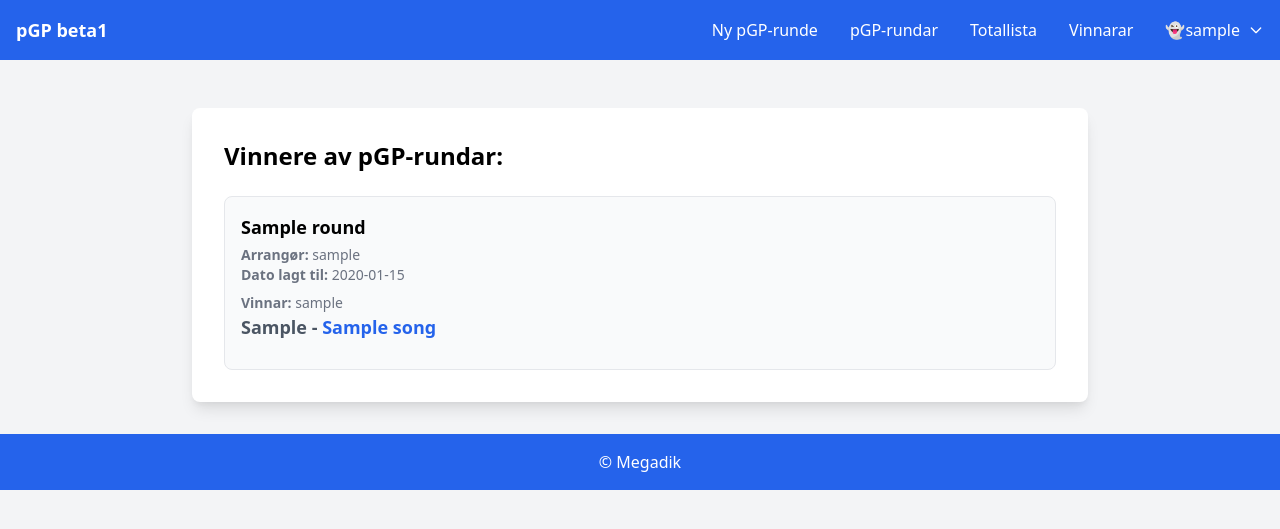
After one commit to asleulv/pGPv3, a Django app: page /round-winners/ in a window 1280 px wide. The commit adds this page. Shown: the top 529 px of the page. Run offline with Django 4.2, Linux system fonts and the light colour scheme; a user stored in the database is signed in; tables that the repository leaves empty hold one stand-in row (values such as "Sample post").

Commit message:
Added round_winners

```diff
--- a/pgp/app/templates/app/combined_songs.html
+++ b/pgp/app/templates/app/combined_songs.html
@@ -77,7 +77,7 @@
             ordering: true,
             pageLength: 10, // Default page length
             language: {
-                processing: "Behandler...",
+                processing: "🪗",
                 search: "Søk:",
                 lengthMenu: "Vis _MENU_ bidrag per side",
                 info: "Viser _START_ til _END_ av _TOTAL_ bidrag",
--- /dev/null
+++ b/pgp/app/templates/app/round_winners.html
@@ -0,0 +1,35 @@
+{% extends 'base.html' %}
+
+{% block title %}Vinnere av pGP-rundar{% endblock %}
+
+{% block content %}
+<div class="max-w-4xl mx-auto bg-white shadow-lg rounded-lg p-8 mt-12">
+    <h1 class="text-2xl font-bold mb-6">Vinnere av pGP-rundar:</h1>
+    <div class="grid grid-cols-1 gap-6">
+
+        {% for winner in winners %}
+            <div class="bg-gray-50 border border-gray-200 rounded-lg p-4 w-full flex flex-col">
+                <div class="font-bold text-lg mb-1">{{ winner.round_name }}</div>
+                <div class="text-sm text-gray-500 mb-2">
+                    <strong>Arrangør:</strong> {{ winner.organizer }} <br>
+                    <strong>Dato lagt til:</strong> {{ winner.date_added }}
+                </div>
+                <div class="flex-grow mb-2">
+                    <div class="text-sm text-gray-500">
+                        <strong>Vinnar:</strong> {{ winner.winning_player_nickname }}
+                    </div>
+                    <div class="text-lg font-semibold mb-1 text-gray-600">  <!-- Increased font size and bold -->
+                        {{ winner.artist }} -
+                        <a href="{{ winner.spotify_url }}" class="text-blue-600 hover:underline" target="_blank">{{ winner.song_title }}</a>
+                    </div>
+                </div>
+            </div>
+        {% empty %}
+            <div class="text-center col-span-1">Det finnes ingen vinnere.</div>
+        {% endfor %}
+
+
+
+    </div>
+</div>
+{% endblock %}
--- a/pgp/app/templates/base.html
+++ b/pgp/app/templates/base.html
@@ -40,6 +40,9 @@
           </li>
           <li>
             <a href="{% url 'combined-songs' %}" class="hover:underline">Totallista</a>
+          </li>
+          <li>
+            <a href="{% url 'round_winners' %}" class="hover:underline">Vinnarar</a>
           </li>
           {% if user.is_authenticated %}
           <li class="relative">
--- a/pgp/app/urls.py
+++ b/pgp/app/urls.py
@@ -19,5 +19,7 @@ urlpatterns = [
     path('export/word/<int:round_id>/', views.export_to_word, name='export_to_word'),
     path('combined-songs/data/', views.combined_song_data_view, name='combined_song_data_view'),
     path('combined-songs/', views.combined_song_view, name='combined-songs'),
+    path('round-winners/data/', views.round_winners_data_view, name='round_winners_data_view'),
+    path('round-winners/', views.round_winners_view, name='round_winners'),
 
 ]
--- a/pgp/app/utils.py
+++ b/pgp/app/utils.py
@@ -1,7 +1,8 @@
 # myapp/utils.py
 from collections import namedtuple
-from .models import LegacySong, Song  # Ensure all relevant models are imported
+from .models import LegacySong, Song, Round  # Ensure all relevant models are imported
 from django.utils import timezone
+from django.db.models import OuterRef, Subquery
 
 def get_combined_song_data():
     CombinedSong = namedtuple('CombinedSong', [
@@ -47,3 +48,89 @@ def get_combined_song_data():
             ))
 
     return combined_songs
+
+def get_round_winners():
+    RoundWinner = namedtuple('RoundWinner', [
+        'round_name',
+        'organizer',
+        'date_added',
+        'artist',
+        'song_title',
+        'spotify_url',
+        'winning_player_nickname'
+    ])
+
+    winners = []
+
+    # Fetch all LegacySong instances where pgp_plassering is '1' (first place)
+    for legacy_song in LegacySong.objects.filter(pgp_plassering='1'):
+        round_name = f"pGP#{legacy_song.pgp_num} - {legacy_song.pgp_tema}" if legacy_song.pgp_num else legacy_song.pgp_tema
+        winners.append(RoundWinner(
+            round_name=round_name,
+            organizer=legacy_song.pgp_arr,
+            date_added=legacy_song.date_added,  # Keep as text
+            artist=legacy_song.artist,
+            song_title=legacy_song.song,
+            spotify_url=legacy_song.spotify_url,
+            winning_player_nickname=legacy_song.pgp_levert_av,
+        ))
+
+    latest_round_winners = (
+        Round.objects.filter(round_finished=True)
+        .annotate(
+            winning_score=Subquery(
+                Song.objects.filter(round=OuterRef('id'))
+                .order_by('-total_score')
+                .values('total_score')[:1]
+            )
+        )
+        .filter(winning_score__gt=0)
+        .annotate(
+            winning_song_title=Subquery(
+                Song.objects.filter(round=OuterRef('id'))
+                .order_by('-total_score')
+                .values('title')[:1]
+            ),
+            winning_artist=Subquery(
+                Song.objects.filter(round=OuterRef('id'))
+                .order_by('-total_score')
+                .values('artist')[:1]
+            ),
+            winning_spotify_url=Subquery(
+                Song.objects.filter(round=OuterRef('id'))
+                .order_by('-total_score')
+                .values('spotify_url')[:1]
+            ),
+            winning_player_nickname=Subquery(
+                Song.objects.filter(round=OuterRef('id'))
+                .order_by('-total_score')
+                .values('player__nickname')[:1]
+            )
+        )
+        .values(
+            'name',
+            'organizer__player__nickname',
+            'start_date',
+            'winning_song_title',
+            'winning_artist',
+            'winning_spotify_url',
+            'winning_player_nickname'
+        )
+        .order_by('-start_date')  # This ensures the latest rounds are first
+    )
+
+    for winner in latest_round_winners:
+        winners.append(RoundWinner(
+            round_name=winner['name'],
+            organizer=winner['organizer__player__nickname'],
+            date_added=winner['start_date'].strftime('%Y-%m-%d'),  # Keep as text
+            artist=winner['winning_artist'],
+            song_title=winner['winning_song_title'],
+            spotify_url=winner['winning_spotify_url'],
+            winning_player_nickname=winner['winning_player_nickname']
+        ))
+
+    # Sort the winners list by date_added as text (since it's in the format 'YYYY-MM-DD')
+    winners.sort(key=lambda x: x.date_added, reverse=True)
+
+    return winners
--- a/pgp/app/views.py
+++ b/pgp/app/views.py
@@ -23,7 +23,7 @@ from django.http import HttpResponseForbidden
 from django.contrib.auth import login
 from django.contrib.auth.forms import UserCreationForm
 from django.contrib.auth.models import User
-from .utils import get_combined_song_data
+from .utils import get_combined_song_data, get_round_winners
 from django.core.paginator import Paginator, EmptyPage
 from django.http import JsonResponse
 
@@ -564,3 +564,39 @@ def combined_song_data_view(request):
 @login_required
 def combined_song_view(request):
     return render(request, 'app/combined_songs.html')
+
+def get_winners_data():
+    # Get the round winners data (this returns a list of namedtuples)
+    winners = get_round_winners()
+
+    # Prepare the winners data for the response
+    return [
+        {
+            'round_name': winner.round_name,
+            'organizer': winner.organizer,
+            'date_added': winner.date_added,
+            'artist': winner.artist,
+            'song_title': winner.song_title,
+            'spotify_url': winner.spotify_url,
+            'winning_player_nickname': winner.winning_player_nickname,
+        }
+        for winner in winners
+    ]
+
+@login_required
+def round_winners_data_view(request):
+    # Call the helper function to get winners data
+    winners_data = get_winners_data()
+
+    # Return the data as JSON
+    return JsonResponse({
+        'data': winners_data
+    })
+
+@login_required
+def round_winners_view(request):
+    # Call the helper function to get winners data
+    winners_data = get_winners_data()
+
+    # Pass the data to the template context
+    return render(request, 'app/round_winners.html', {'winners': winners_data})
```
Also changed, not shown: 1 other file.
